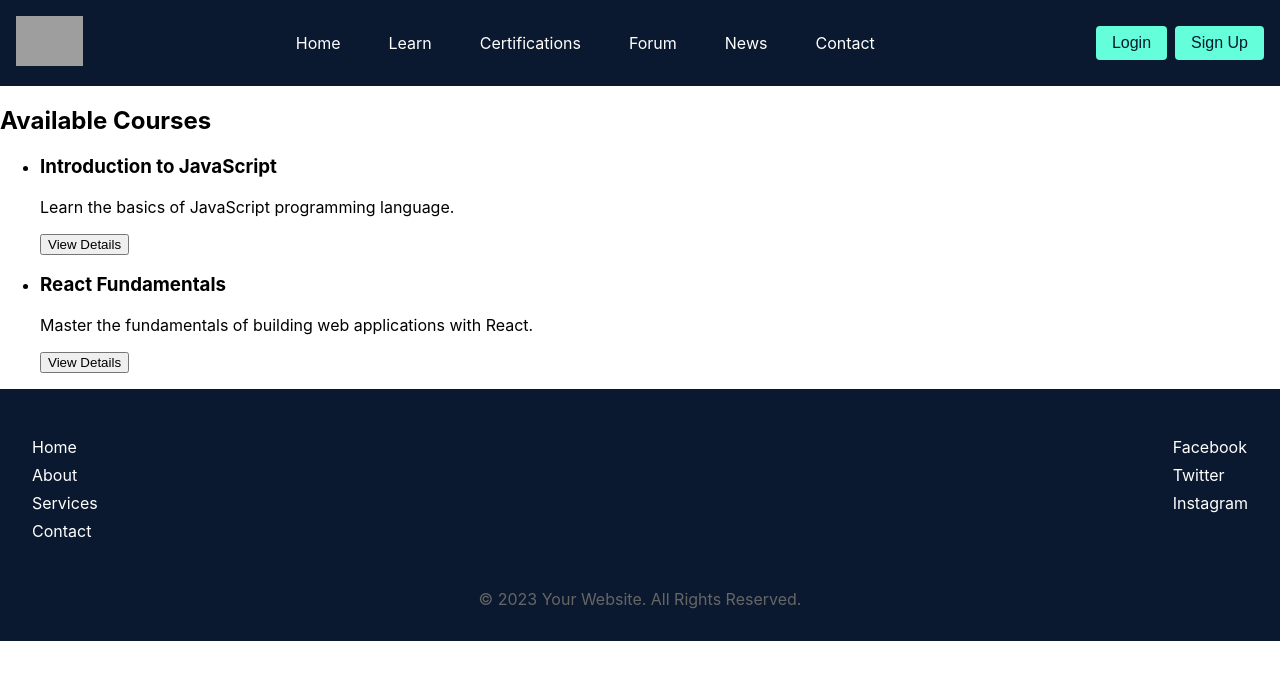
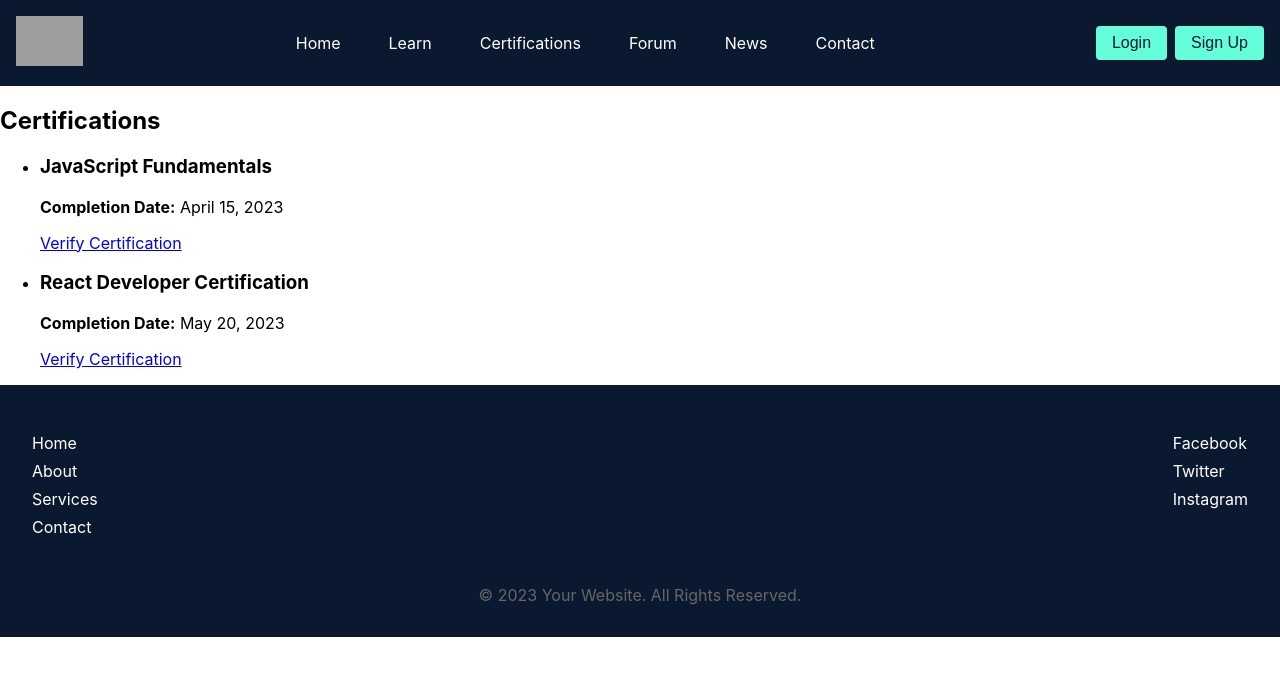
Before and after one commit to mohamedmehdigara/react-freecodecamp-clone, a React (Create React App) app: page /certifications in a window 1280 px wide. Shown: the top 680 px of the page. Built offline with nearby package versions, Linux system fonts and the light colour scheme; grey boxes are pictures that could not be loaded.

Commit message:
added files

```diff
--- a/src/App.js
+++ b/src/App.js
@@ -4,6 +4,7 @@ import Footer from './components/Footer';
 import Main from './components/Main';
 import CourseList from './components/CourseList';
 import CourseDetail from './components/CourseDetail'; // Import CourseDetail component
+import Certifications from './components/Certifications';
 import { Routes, Route, BrowserRouter as Router } from "react-router-dom";
 import './App.css';
 
@@ -15,8 +16,10 @@ const App = () => {
 
         <Routes>
           <Route path="/" element={<Main />} />
-          <Route path="/certifications" element={<CourseList />} />
-          <Route path="/certifications/:id" element={<CourseDetail />} />
+          <Route path="/learn" element={<CourseList />} />
+          <Route path="/certifications" element={<Certifications />} /> {/* Add route for Certifications component */}
+
+          <Route path="/learn/:id" element={<CourseDetail />} />
         </Routes>
         <Footer/>
       </Router>
--- /dev/null
+++ b/src/components/Certifications.js
@@ -0,0 +1,35 @@
+import React from 'react';
+
+const Certifications = () => {
+  // Sample data for certifications (You can fetch actual data from an API or use props)
+  const certifications = [
+    {
+      name: "JavaScript Fundamentals",
+      completionDate: "April 15, 2023",
+      verificationLink: "https://example.com/certification/jsfundamentals"
+    },
+    {
+      name: "React Developer Certification",
+      completionDate: "May 20, 2023",
+      verificationLink: "https://example.com/certification/reactdeveloper"
+    },
+    // Add more certifications as needed
+  ];
+
+  return (
+    <div className="certifications-container">
+      <h2>Certifications</h2>
+      <ul className="certifications-list">
+        {certifications.map((certification, index) => (
+          <li key={index}>
+            <h3>{certification.name}</h3>
+            <p><strong>Completion Date:</strong> {certification.completionDate}</p>
+            <a href={certification.verificationLink} target="_blank" rel="noopener noreferrer">Verify Certification</a>
+          </li>
+        ))}
+      </ul>
+    </div>
+  );
+};
+
+export default Certifications;
--- a/src/components/CourseList.js
+++ b/src/components/CourseList.js
@@ -25,7 +25,7 @@ const CourseList = () => {
           <li key={course.id}>
             <h3>{course.title}</h3>
             <p>{course.description}</p>
-            <Link to={`/certifications/${course.id}`}>
+            <Link to={`/learn/${course.id}`}>
               <button>View Details</button>
             </Link>
           </li>
```
